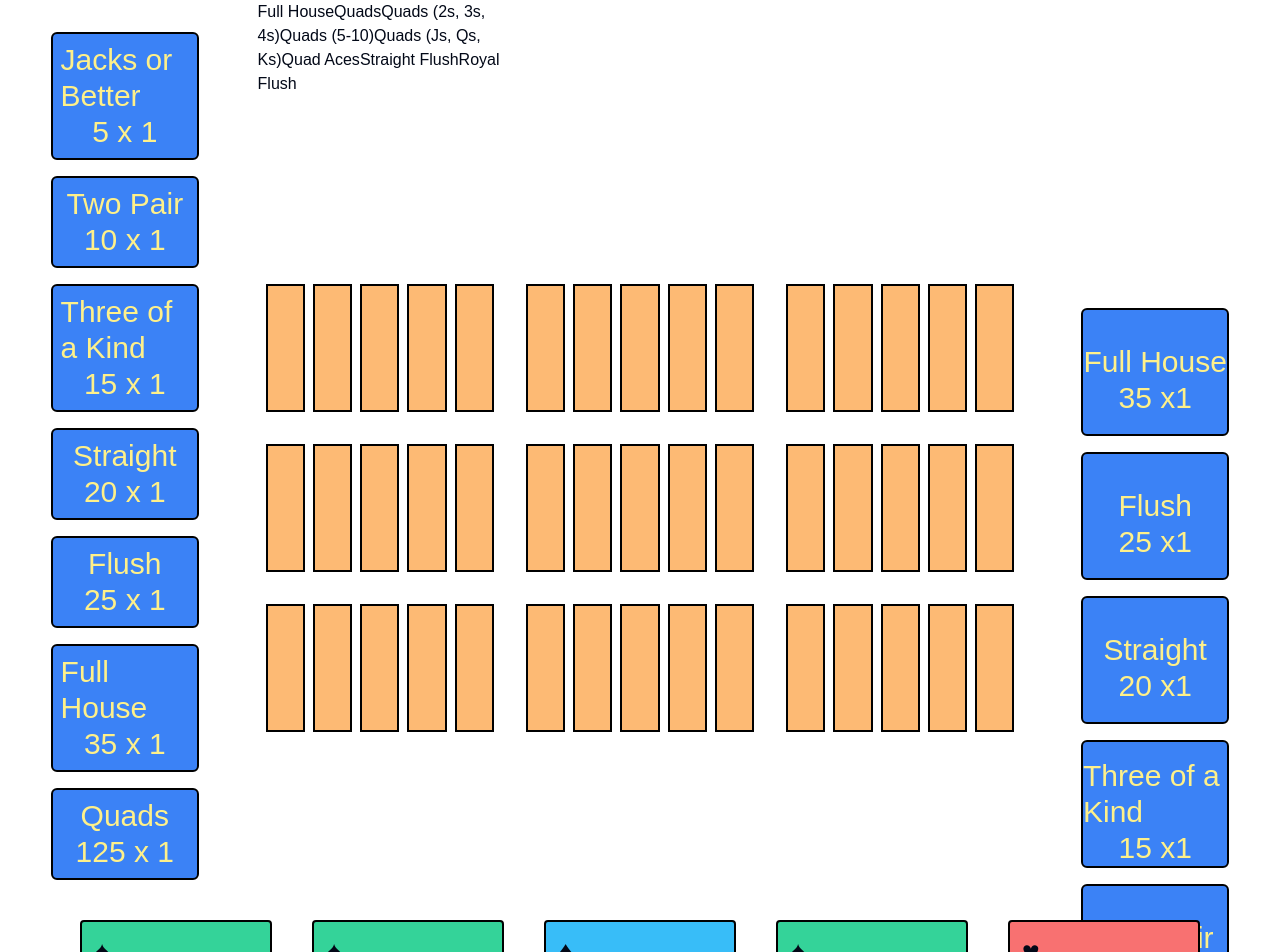
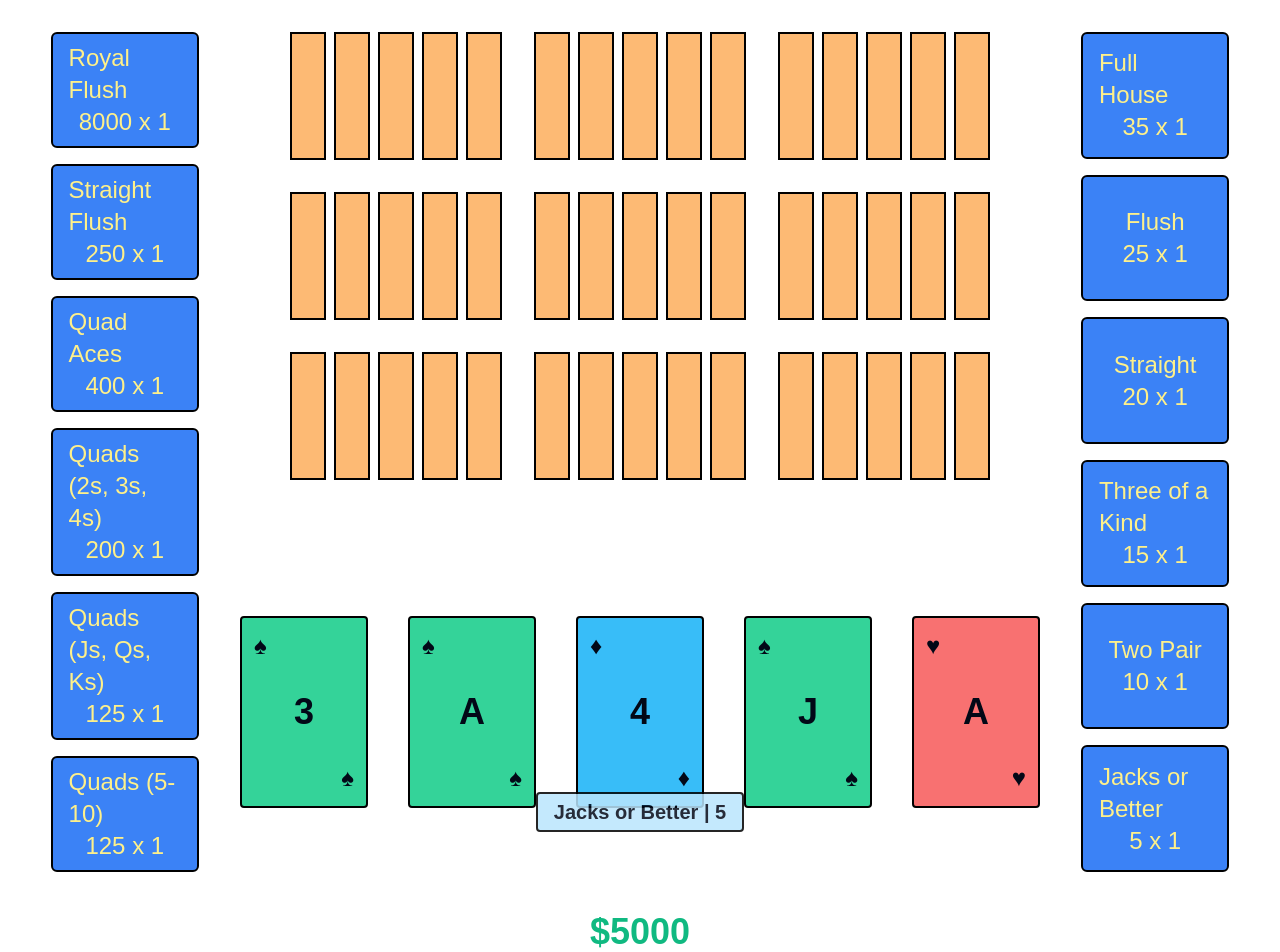
Before and after one commit to ben-mallett/site, a Next.js app: page /showcase/video-poker/ultimate-x in a window 1280 px wide. Shown: the top 952 px of the page. Built offline with nearby package versions, Linux system fonts and the light colour scheme; a web font is replaced by a local one.

Commit message:
working layout

```diff
--- a/src/app/showcase/video-poker/ultimate-x/page.tsx
+++ b/src/app/showcase/video-poker/ultimate-x/page.tsx
@@ -13,10 +13,9 @@ const UltimateXHandPointValues: Record<PokerHand, number> = {
     "Straight": 20,
     "Flush": 25,
     "Full House": 35,
-    "Quads": 125,
-    "Quads (2s, 3s, 4s)": 200,
     "Quads (5-10)": 125,
     "Quads (Js, Qs, Ks)": 125,
+    "Quads (2s, 3s, 4s)": 200,
     "Quad Aces": 400,
     "Straight Flush": 250,
     "Royal Flush": 8000
@@ -31,13 +30,12 @@ const UltimateXHandMultiplierTable: Record<PokerHand, number[]> = {
     "Straight": [1, 3, 4, 5, 7, 8],
     "Flush": [1, 3, 4, 6, 8],
     "Full House": [1, 3, 4, 6, 7, 9, 10],
-    "Quads": [1, 3, 4, 6, 7, 9, 10],
     "Quads (2s, 3s, 4s)": [1, 3, 4, 6, 7, 9, 10],
     "Quads (5-10)": [1, 3, 4, 6, 7, 9, 10],
     "Quads (Js, Qs, Ks)": [1, 3, 4, 6, 7, 9, 10],
     "Quad Aces": [1, 3, 4, 6, 7, 9, 10],
-    "Straight Flush": [1],
-    "Royal Flush": [0]
+    "Straight Flush": [1, 2],
+    "Royal Flush": [1, 2]
 }
 
 const UltimateXHandMultiplierEffectTable: Record<PokerHand, PokerHand[]> = {
@@ -46,16 +44,15 @@ const UltimateXHandMultiplierEffectTable: Record<PokerHand, PokerHand[]> = {
     "Jacks or Better": [PokerHand.TwoPair, PokerHand.ThreeOfAKind],
     "Two Pair": [PokerHand.Straight, PokerHand.Flush],
     "Three of a Kind": [PokerHand.Straight, PokerHand.Flush, PokerHand.FullHouse],
-    "Straight": [PokerHand.QuadAces, PokerHand.Quads, PokerHand.QuadsFiveToTen, PokerHand.QuadsTwosThreesFours, PokerHand.QuadsJackQueenKing, PokerHand.FullHouse],
-    "Flush": [PokerHand.QuadAces, PokerHand.Quads, PokerHand.QuadsFiveToTen, PokerHand.QuadsTwosThreesFours, PokerHand.QuadsJackQueenKing, PokerHand.FullHouse],
-    "Full House": [PokerHand.QuadAces, PokerHand.Quads, PokerHand.QuadsFiveToTen, PokerHand.QuadsTwosThreesFours, PokerHand.QuadsJackQueenKing],
-    "Quads": [PokerHand.QuadAces, PokerHand.QuadsFiveToTen, PokerHand.QuadsTwosThreesFours, PokerHand.QuadsJackQueenKing, PokerHand.FullHouse, PokerHand.Straight, PokerHand.Flush],
-    "Quads (2s, 3s, 4s)": [PokerHand.QuadAces, PokerHand.QuadsFiveToTen, PokerHand.Quads, PokerHand.QuadsJackQueenKing, PokerHand.FullHouse, PokerHand.Straight, PokerHand.Flush],
-    "Quads (5-10)": [PokerHand.QuadAces, PokerHand.Quads, PokerHand.QuadsTwosThreesFours, PokerHand.QuadsJackQueenKing, PokerHand.FullHouse, PokerHand.Straight, PokerHand.Flush],
-    "Quads (Js, Qs, Ks)": [PokerHand.QuadAces, PokerHand.QuadsFiveToTen, PokerHand.QuadsTwosThreesFours, PokerHand.Quads, PokerHand.FullHouse, PokerHand.Straight, PokerHand.Flush],
-    "Quad Aces": [PokerHand.Quads, PokerHand.QuadsFiveToTen, PokerHand.QuadsTwosThreesFours, PokerHand.QuadsJackQueenKing, PokerHand.FullHouse, PokerHand.Straight, PokerHand.Flush],
-    "Straight Flush": [PokerHand.QuadAces, PokerHand.QuadsFiveToTen, PokerHand.QuadsTwosThreesFours, PokerHand.QuadsJackQueenKing, PokerHand.FullHouse, PokerHand.Straight, PokerHand.Flush],
-    "Royal Flush": [PokerHand.QuadAces, PokerHand.QuadsFiveToTen, PokerHand.QuadsTwosThreesFours, PokerHand.QuadsJackQueenKing, PokerHand.FullHouse, PokerHand.Straight, PokerHand.Flush]
+    "Straight": [PokerHand.QuadAces, PokerHand.QuadsFiveToTen, PokerHand.QuadsTwosThreesFours, PokerHand.QuadsJackQueenKing, PokerHand.FullHouse],
+    "Flush": [PokerHand.QuadAces, PokerHand.QuadsFiveToTen, PokerHand.QuadsTwosThreesFours, PokerHand.QuadsJackQueenKing, PokerHand.FullHouse],
+    "Full House": [PokerHand.QuadAces, PokerHand.QuadsFiveToTen, PokerHand.QuadsTwosThreesFours, PokerHand.QuadsJackQueenKing],
+    "Quads (2s, 3s, 4s)": [PokerHand.QuadAces, PokerHand.QuadsFiveToTen, PokerHand.QuadsJackQueenKing, PokerHand.FullHouse, PokerHand.Straight, PokerHand.Flush],
+    "Quads (5-10)": [PokerHand.QuadAces, PokerHand.QuadsTwosThreesFours, PokerHand.QuadsJackQueenKing, PokerHand.FullHouse, PokerHand.Straight, PokerHand.Flush],
+    "Quads (Js, Qs, Ks)": [PokerHand.QuadAces, PokerHand.QuadsFiveToTen, PokerHand.QuadsTwosThreesFours, PokerHand.FullHouse, PokerHand.Straight, PokerHand.Flush],
+    "Quad Aces": [PokerHand.QuadsFiveToTen, PokerHand.QuadsTwosThreesFours, PokerHand.QuadsJackQueenKing, PokerHand.FullHouse, PokerHand.Straight, PokerHand.Flush, PokerHand.StraightFlush],
+    "Straight Flush": [PokerHand.QuadAces, PokerHand.QuadsFiveToTen, PokerHand.QuadsTwosThreesFours, PokerHand.QuadsJackQueenKing, PokerHand.FullHouse, PokerHand.Straight, PokerHand.Flush, PokerHand.RoyalFlush],
+    "Royal Flush": [PokerHand.QuadAces, PokerHand.QuadsFiveToTen, PokerHand.QuadsTwosThreesFours, PokerHand.QuadsJackQueenKing, PokerHand.FullHouse, PokerHand.Straight, PokerHand.Flush, PokerHand.StraightFlush]
 }
 
 const UltimateXBgColors: Record<PokerHand, string> = {
@@ -67,41 +64,12 @@ const UltimateXBgColors: Record<PokerHand, string> = {
     "Straight": 'bg-fuchsia-300',
     "Flush": 'bg-fuchsia-500',
     "Full House": 'bg-rose-400',
-    "Quads": 'bg-yellow-600',
     "Quads (2s, 3s, 4s)": 'bg-yellow-600',
     "Quads (5-10)": 'bg-yellow-600',
     "Quads (Js, Qs, Ks)": 'bg-yellow-600',
     "Quad Aces": 'bg-pink-500',
     "Straight Flush": 'bg-blue-500',
     "Royal Flush": 'bg-orange-500'
-}
-
-interface UltimateXOutsideHandProps {
-    hand: Hand,
-    result: PokerHand | undefined,
-    multiplier: number
-}
-
-function UltimateXOutsideHand(props: UltimateXOutsideHandProps) {
-    const { hand, result, multiplier } = props;
-    const resultVal = result ? UltimateXHandPointValues[result] : 0
-
-    return (
-        <div className="flex gap-2 justify-center items-center">
-            {
-                result && (resultVal !== 0) &&  (
-                    <div className={`border border-2 border-black px-4 py-1 rounded-sm fixed opacity-85 text-xl font-semibold ${UltimateXBgColors[result]}`}>
-                        {result} | {UltimateXHandPointValues[result]} x {multiplier} = {UltimateXHandPointValues[result] * multiplier}
-                    </div>
-                )
-            }
-            {
-                hand.map((card, i) => (
-                    card ? <PokerCardComponent key={i} card={card} size={'xs'}/> : <div key={i} className="w-20 h-32 border border-black border-2 bg-orange-300"/>
-                ))
-            }
-        </div>
-    )
 }
 
 export default function UltimateX() {
@@ -114,7 +82,6 @@ export default function UltimateX() {
         "Straight": 0,
         "Flush": 0,
         "Full House": 0,
-        "Quads": 0,
         "Quads (2s, 3s, 4s)": 0,
         "Quads (5-10)": 0,
         "Quads (Js, Qs, Ks)": 0,
@@ -152,30 +119,53 @@ export default function UltimateX() {
         })
     }
 
-    const updateMultipliersFromCurrentHand = (hand: PokerHand) => {
-        const value = UltimateXHandPointValues[hand]
+    const updateMultipliers = (prevHand: PokerHand, nextHand: PokerHand) => {
+        setMultiplierIndices((prev) => {
+            const value = UltimateXHandPointValues[nextHand]
             const updatedMultiplierIndices = {
-            ...multiplierIndices
+                ...prev
             }
             const increaseMultipliers = (hand: PokerHand) => {
                 const nextIndex = Math.min(updatedMultiplierIndices[hand] + 1, UltimateXHandMultiplierTable[hand].length - 1)
                 updatedMultiplierIndices[hand] = nextIndex
             }
-        UltimateXHandMultiplierEffectTable[hand].forEach((h) => increaseMultipliers(h))
+            updatedMultiplierIndices[prevHand] = 0;
+            outsideHandsResults.forEach((h) => {
+                if (h) updatedMultiplierIndices[h] = 0;
+            })
+            UltimateXHandMultiplierEffectTable[nextHand].forEach((h) => increaseMultipliers(h))
             if (value > 0) {
                 setShowMultiplierWidget(true)
             }
-        setMultiplierIndices(updatedMultiplierIndices);
+            return updatedMultiplierIndices
+        })
     }
 
+    useEffect(() => {
+        console.log(multiplierIndices)
+    }, [multiplierIndices])
+
     const dealFromNewDeck = () => {
+        setMultiplierIndices((prev) => {
+            const copied = {
+                ...prev
+            }
+            copied[activeHandResult] = 0;
+
+            outsideHandsResults.forEach((h) => {
+                if (h !== undefined) copied[h] = 0;
+            })
+            return copied;
+        })
+
+
         const newDeck = getShuffledDeck(activeDeck);
         setActiveDeck(newDeck);
 
         const newHand = getHandFromDeck(newDeck);
         const dealtHand = evaluateHandForUltimateX(newHand);
 
-        updateMultipliersFromCurrentHand(dealtHand);
+        updateMultipliers(activeHandResult, dealtHand);
 
         setActiveHandResult(dealtHand);
         setActiveHand(newHand);
@@ -189,7 +179,8 @@ export default function UltimateX() {
         setFreezeInput(false);
         setDealNew(false);
 
-        setWonValue(0)
+        setWonValue(0);
+
     }
 
     const fillRemainingCards = (deck: PokerCard[]) => {
@@ -219,6 +210,7 @@ export default function UltimateX() {
         const activeHandResult = evaluateHandForUltimateX(filledActive)
         const outsideHandResults = finishedOutsideHands.map((hand) => evaluateHandForUltimateX(hand));
         const outsideHandsPointValue = outsideHandResults.reduce((acc, c) => acc + UltimateXHandPointValues[c] * UltimateXHandMultiplierTable[c][multiplierIndices[c]], 0)
+
         const pointValue = (
             UltimateXHandPointValues[activeHandResult]
             * UltimateXHandMultiplierTable[activeHandResult][multiplierIndices[activeHandResult]]
@@ -228,16 +220,7 @@ export default function UltimateX() {
         setWonValue(pointValue)
         setOutsideHands(finishedOutsideHands)
         setOutsideHandsResults(outsideHandResults)
-        setMultiplierIndices((prev) => {
-            const copied = {
-                ...prev
-            }
-            copied[activeHandResult] = 0;
-            outsideHandResults.forEach((h) => {
-                copied[h] = 0;
-            })
-            return copied;
-        })
+
         if (!isNaN(score) && !isNaN(pointValue)) setScore((score) => score + pointValue)
         setDealNew(true);
     }
@@ -248,7 +231,7 @@ export default function UltimateX() {
         } else {
             fillRemainingCards(activeDeck);
         }
-    }, [dealFromNewDeck, fillRemainingCards, activeDeck, dealNew]);
+    }, [dealFromNewDeck, fillRemainingCards, activeDeck, dealNew, outsideHandsResults, activeHandResult]);
 
     useEffect(() => {
         const handleKeydown = (e: KeyboardEvent) => {
@@ -297,64 +280,72 @@ export default function UltimateX() {
     useEffect(() => {
         if (!freezeInput) setOutsideHands(new Array(numOutsideHands).fill(activeHand.map((card, i) => activeHolds[i] ? card : undefined)))
     }, [activeHolds, activeHand, freezeInput])
-    const leftSide = Object.keys(UltimateXHandPointValues).filter(e => UltimateXHandPointValues[e as PokerHand] > 0).slice(0, Math.floor((Object.keys(UltimateXHandPointValues).length - 1) / 2));
+
+    const possibleHands = Object.keys(UltimateXHandPointValues).filter(e => UltimateXHandPointValues[e as PokerHand] > 0);
+    const rightSide = possibleHands.slice(0, Math.floor(possibleHands.length / 2)).reverse();
+    const leftSide = possibleHands.slice(Math.floor(possibleHands.length / 2)).reverse();
 
     return (
         <div className="w-screen h-screen grid grid-cols-5 gap-2 justify-center items-start">
             <div className="w-full h-full col-start-1 row-span-2 flex flex-col justify-center items-center gap-4 p-8">
                 {
                     leftSide.map((e) => (
-                        <div className="bg-blue-500 text-yellow-200 w-4/5 h-4/5 flex justify-center items-center border border-black border-2 rounded-md flex flex-col justify-center items-start p-2">
-                            <div className="text-3xl">{e}</div>
-                            <div className="text-3xl">{UltimateXHandPointValues[e as PokerHand]} x {UltimateXHandMultiplierTable[e as PokerHand][multiplierIndices[e as PokerHand]]}</div>
+                        <div className="bg-blue-500 text-yellow-200 w-4/5 h-4/5 border border-black border-2 rounded-md flex flex-col justify-center items-center py-2 px-4">
+                            <div className="text-2xl">{e}</div>
+                            <div className="text-2xl">{UltimateXHandPointValues[e as PokerHand]} x {UltimateXHandMultiplierTable[e as PokerHand][multiplierIndices[e as PokerHand]]}</div>
                         </div>
                     ))
                 }
             </div>
-            {
-                Object.keys(UltimateXHandPointValues).slice(Math.floor((Object.keys(UltimateXHandPointValues).length - 1) / 2))
-            }
-            <div className="col-start-2 col-span-3 grid grid-cols-3 gap-8 justify-center items-center p-2">
+            <div className="w-full col-start-2 col-span-3 grid grid-cols-3 gap-8 justify-center items-center p-8">
                 {
                     outsideHands.map((hand, i) => {
-                        return <UltimateXOutsideHand key={i} hand={hand} result={outsideHandsResults[i]} multiplier={outsideHandsResults[i] ? UltimateXHandMultiplierTable[outsideHandsResults[i]][multiplierIndices[outsideHandsResults[i]]] : 1}/>
+                        const result = outsideHandsResults[i]
+                        const multiplier = result !== undefined ? UltimateXHandMultiplierTable[result][multiplierIndices[result]] : undefined;
+                        return (
+                            <div key={i} className="flex gap-2 justify-center items-center relative">
+                                {
+                                    result && UltimateXHandPointValues[result] > 0 && (
+                                        <div className={`border border-2 border-black px-4 py-1 bottom-2 rounded-sm absolute opacity-85 text-xl font-semibold ${UltimateXBgColors[result]}`}>
+                                            {result} | {UltimateXHandPointValues[result]} {multiplier !== undefined ? `x ${multiplier} = ${UltimateXHandPointValues[result] * multiplier}` : ''}
+                                        </div>
+                                    )
+                                }
+                                {
+                                    hand.map((card, i) => (
+                                        card ? <PokerCardComponent key={i} card={card} size={'xs'}/> : <div key={i} className="w-20 h-32 border border-black border-2 bg-orange-300"/>
+                                    ))
+                                }
+                            </div>
+                        )
                     })
                 }
             </div>
             <div className="w-full h-full col-start-5 row-span-2 flex flex-col justify-center items-center gap-4 p-8">
-                <div className="bg-blue-500 text-yellow-200 w-4/5 h-4/5 flex justify-center items-center border border-black border-2 rounded-md flex flex-col justify-center items-start pt-4">
-                    <div className="text-3xl">Full House</div>
-                    <div className="text-3xl">{UltimateXHandPointValues[PokerHand.FullHouse]} x{UltimateXHandMultiplierTable[PokerHand.FullHouse][multiplierIndices[PokerHand.FullHouse]]}</div>
+                {
+                    rightSide.map((e) => (
+                        <div className="bg-blue-500 text-yellow-200 w-4/5 h-4/5 border border-black border-2 rounded-md flex flex-col justify-center items-center py-2 px-4">
+                            <div className="text-2xl">{e}</div>
+                            <div className="text-2xl">{UltimateXHandPointValues[e as PokerHand]} x {UltimateXHandMultiplierTable[e as PokerHand][multiplierIndices[e as PokerHand]]}</div>
                         </div>
-                <div className="bg-blue-500 text-yellow-200 w-4/5 h-4/5 flex justify-center items-center border border-black border-2 rounded-md flex flex-col justify-center items-start pt-4">
-                    <div className="text-3xl">Flush</div>
-                    <div className="text-3xl">{UltimateXHandPointValues[PokerHand.Flush]} x{UltimateXHandMultiplierTable[PokerHand.Flush][multiplierIndices[PokerHand.Flush]]}</div>
+                    ))
+                }
             </div>
-                <div className="bg-blue-500 text-yellow-200 w-4/5 h-4/5 flex justify-center items-center border border-black border-2 rounded-md flex flex-col justify-center items-start pt-4">
-                    <div className="text-3xl">Straight</div>
-                    <div className="text-3xl">{UltimateXHandPointValues[PokerHand.Straight]} x{UltimateXHandMultiplierTable[PokerHand.Straight][multiplierIndices[PokerHand.Straight]]}</div>
+            <div className='col-start-2 col-span-3 w-full flex items-end justify-center gap-10 p-8 relative'>
+                {
+                    activeHandResult !== undefined && (
+                        <div className={`border border-2 border-black px-4 py-1 bottom-2 rounded-sm absolute opacity-85 text-xl font-semibold ${UltimateXBgColors[activeHandResult]}`}>
+                            {activeHandResult} | {UltimateXHandPointValues[activeHandResult] * UltimateXHandMultiplierTable[activeHandResult][multiplierIndices[activeHandResult]]}
                         </div>
-                <div className="bg-blue-500 text-yellow-200 w-4/5 h-4/5 flex justify-center items-center border border-black border-2 rounded-md flex flex-col justify-center items-start pt-4">
-                    <div className="text-3xl">Three of a Kind</div>
-                    <div className="text-3xl">{UltimateXHandPointValues[PokerHand.ThreeOfAKind]} x{UltimateXHandMultiplierTable[PokerHand.ThreeOfAKind][multiplierIndices[PokerHand.ThreeOfAKind]]}</div>
-                </div>
-                <div className="bg-blue-500 text-yellow-200 w-4/5 h-4/5 flex justify-center items-center border border-black border-2 rounded-md flex flex-col justify-center items-start pt-4">
-                    <div className="text-3xl">Two Pair</div>
-                    <div className="text-3xl">{UltimateXHandPointValues[PokerHand.TwoPair]}</div>
-                </div>
-                <div className="bg-blue-500 text-yellow-200 w-4/5 h-4/5 flex justify-center items-center border border-black border-2 rounded-md flex flex-col justify-center items-start pt-4">
-                    <div className="text-3xl">Jacks or Better</div>
-                    <div className="text-3xl">{UltimateXHandPointValues[PokerHand.JacksOrBetter]}</div>
-                </div>
-            </div>
-            <div className='col-start-2 col-span-3 w-full flex items-end justify-center gap-10'>
+                    )
+                }
                 {
                     activeHand.map((card, i) => {
                         return (
                         <div key={i} className={`cursor-pointer`} onClick={() => toggleHold(i)}>
                             <div className={`flex flex-col justify-center items-center`}>
                                 {
-                                    card && <PokerCardComponent card={card} size='md' showHold={activeHolds[i]}/>
+                                    card && <PokerCardComponent card={card} size='sm' showHold={activeHolds[i]}/>
                                 }
                             </div>
                         </div>
@@ -367,12 +358,12 @@ export default function UltimateX() {
                 </div>
             }
             {
-                activeHandResult !== undefined && <div className={`text-2xl font-semibold col-start-2 flex justify-center items-center w-full h-full`}>
-                    {activeHandResult} | {UltimateXHandPointValues[activeHandResult] * UltimateXHandMultiplierTable[activeHandResult][multiplierIndices[activeHandResult]]}
+                <div className="col-start-2 flex justify-end items-center h-full text-4xl font-semibold text-red-500">
+                    Bet: $50
                 </div>
             }
             <div className="col-start-3 col-span-1 flex flex-col gap-2 justify-center items-center">
-                <div className={`${score < 0 ? 'text-red-600' : 'text-emerald-600'} font-semibold text-4xl`}>${score}</div>
+                <div className={`${score < 0 ? 'text-red-500' : 'text-emerald-500'} font-semibold text-4xl`}>${score}</div>
                 <div
                     className="cursor-pointer font-semibold mb-10 border border-2 border-black bg-orange-500 px-12 py-2 text-2xl rounded-md"
                     onClick={() => handleDeal()}
@@ -382,7 +373,7 @@ export default function UltimateX() {
             </div>
             {
                 wonValue > 0 && (
-                    <div className="col-start-4 flex justify-center items-center h-full text-2xl font-semibold text-emerald-500">
+                    <div className="col-start-4 flex justify-start items-center h-full text-4xl font-semibold text-emerald-500">
                         + ${wonValue}
                     </div>
                 )
--- a/src/components/PokerCardComponent.tsx
+++ b/src/components/PokerCardComponent.tsx
@@ -43,7 +43,7 @@ export function PokerCardComponent(props: PokerCardComponentPropTypes) {
             <div className="self-start flex justify-center items-center">{symbol}</div>
                 <div className="flex justify-center items-center text-4xl font-semibold">{value}</div>
                 {
-                    showHold !== undefined && showHold && <div className="text-2xl font-semibold fixed">
+                    showHold !== undefined && showHold && <div className="text-2xl font-semibold absolute">
                         Held
                     </div>
                 }
--- a/src/lib/pokerUtils.ts
+++ b/src/lib/pokerUtils.ts
@@ -30,7 +30,6 @@ export enum PokerHand {
     Straight = "Straight",
     Flush = "Flush",
     FullHouse = "Full House",
-    Quads = "Quads",
     QuadsTwosThreesFours = "Quads (2s, 3s, 4s)",
     QuadsFiveToTen = "Quads (5-10)",
     QuadsJackQueenKing = "Quads (Js, Qs, Ks)",
```
Lines whose indentation alone changed are shown as unchanged.
